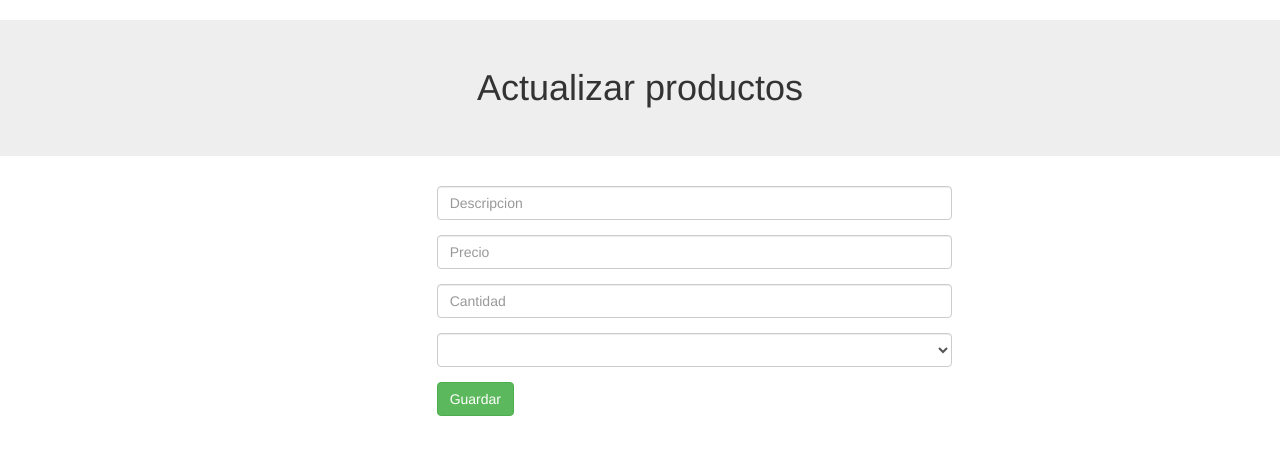
After one commit to PlehmA/proj_casahomero, a PHP site: page /update_producto.php in a window 1280 px wide. The commit adds this page. Shown: the top 455 px of the page. Run offline with PHP 8.4, Linux system fonts and the light colour scheme; the visitor is signed in with stand-in values (Sample User, id 1); lists and menus that the app fills with data are empty.

Commit message:
asdsadsad
adsdsadsa

```diff
--- /dev/null
+++ b/js/udateproducto.js
@@ -0,0 +1,3 @@
+function updateProducto(id){
+    document.location.href = 'update_producto.php?id=' + id;
+  }
--- /dev/null
+++ b/update_producto.php
@@ -0,0 +1,80 @@
+<?php
+session_start();
+if ($_SESSION['logeado']) {
+  header('Content-Type: text/html;charset=utf-8');
+  include_once 'includes/bdd.php';
+  $con = crearConexion();
+  $con -> set_charset("utf-8");
+  if (isset($_GET['id'])) {
+  $codUpdate = $_GET['id'];
+    $sql = "SELECT p.id_producto,p.id_categoria,p.descripcion,p.cantidad,p.precio,c.descripcion from productos p inner join categorias c on p.id_categoria=c.id_categoria WHERE p.id_producto=".$codUpdate;
+    $result = $con->query($sql);
+    $row =$result->fetch_row();
+
+  }
+}
+ ?>
+<!DOCTYPE html>
+<html>
+  <head>
+    <meta charset="utf-8">
+    <title></title>
+    <link rel="stylesheet" href="css\bootstrap.css">
+    <link rel="stylesheet" href="css\font-awesome.css" media="screen" title="no title">
+  </head>
+  <body>
+    <!-- Form Name -->
+    <h1 class="jumbotron text-center">Actualizar productos</h1>
+    <form class="form-horizontal" action="save_producto_all.php" method="POST">
+<fieldset>
+<!-- Text input-->
+<div class="form-group">
+  <label class="col-md-4 control-label" for="descripcion"></label>
+  <div class="col-md-5">
+  <input id="descripcion" name="descripcion" type="text" placeholder="Descripcion" class="form-control input-md">
+
+  </div>
+</div>
+
+<!-- Text input-->
+<div class="form-group">
+  <label class="col-md-4 control-label" for="precio"></label>
+  <div class="col-md-5">
+  <input id="precio" name="precio" type="text" placeholder="Precio" class="form-control input-md">
+
+  </div>
+</div>
+
+<!-- Text input-->
+<div class="form-group">
+  <label class="col-md-4 control-label" for="cantidad"></label>
+  <div class="col-md-5">
+  <input id="cantidad" name="cantidad" type="text" placeholder="Cantidad" class="form-control input-md">
+
+  </div>
+</div>
+
+<!-- Select Basic -->
+<div class="form-group">
+  <label class="col-md-4 control-label" for="categoria"></label>
+  <div class="col-md-5">
+    <select id="categoria" name="categoria" class="form-control">
+      <option value="<php $row=[2] ?>"></option>
+    </select>
+  </div>
+</div>
+
+<!-- Button -->
+<div class="form-group">
+  <label class="col-md-4 control-label" for="guardar"></label>
+  <div class="col-md-4">
+    <button id="guardar" name="guardar" class="btn btn-success">Guardar</button>
+  </div>
+</div>
+
+</fieldset>
+</form>
+<script src="js\jquery-3.1.1.js" charset="utf-8"></script>
+<script src="js\bootstrap.js" charset="utf-8"></script>
+  </body>
+</html>
```
Also changed, not shown: list_productos.php (+13 -3 lines), save_producto_all.php (added, +20 -0 lines).
